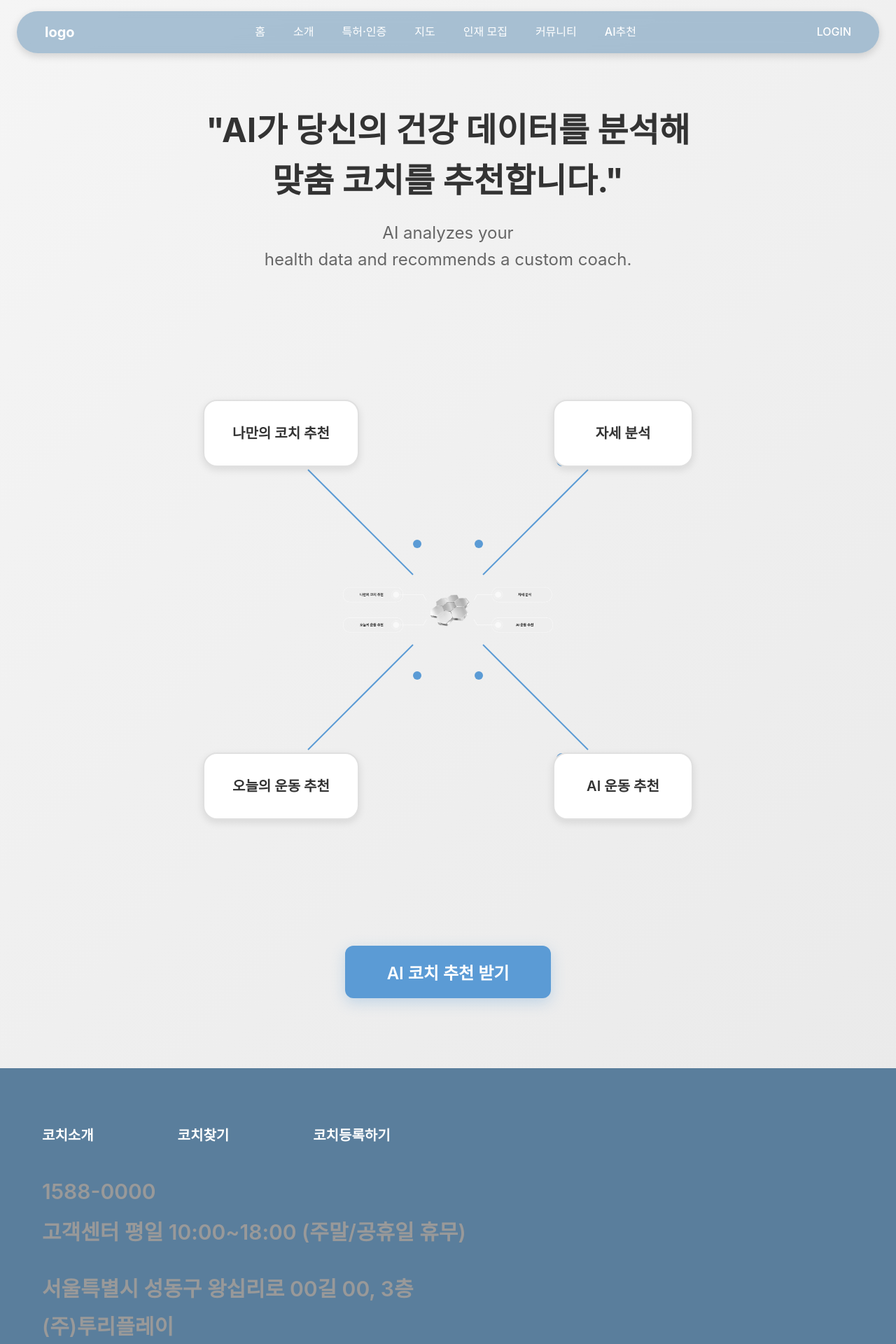
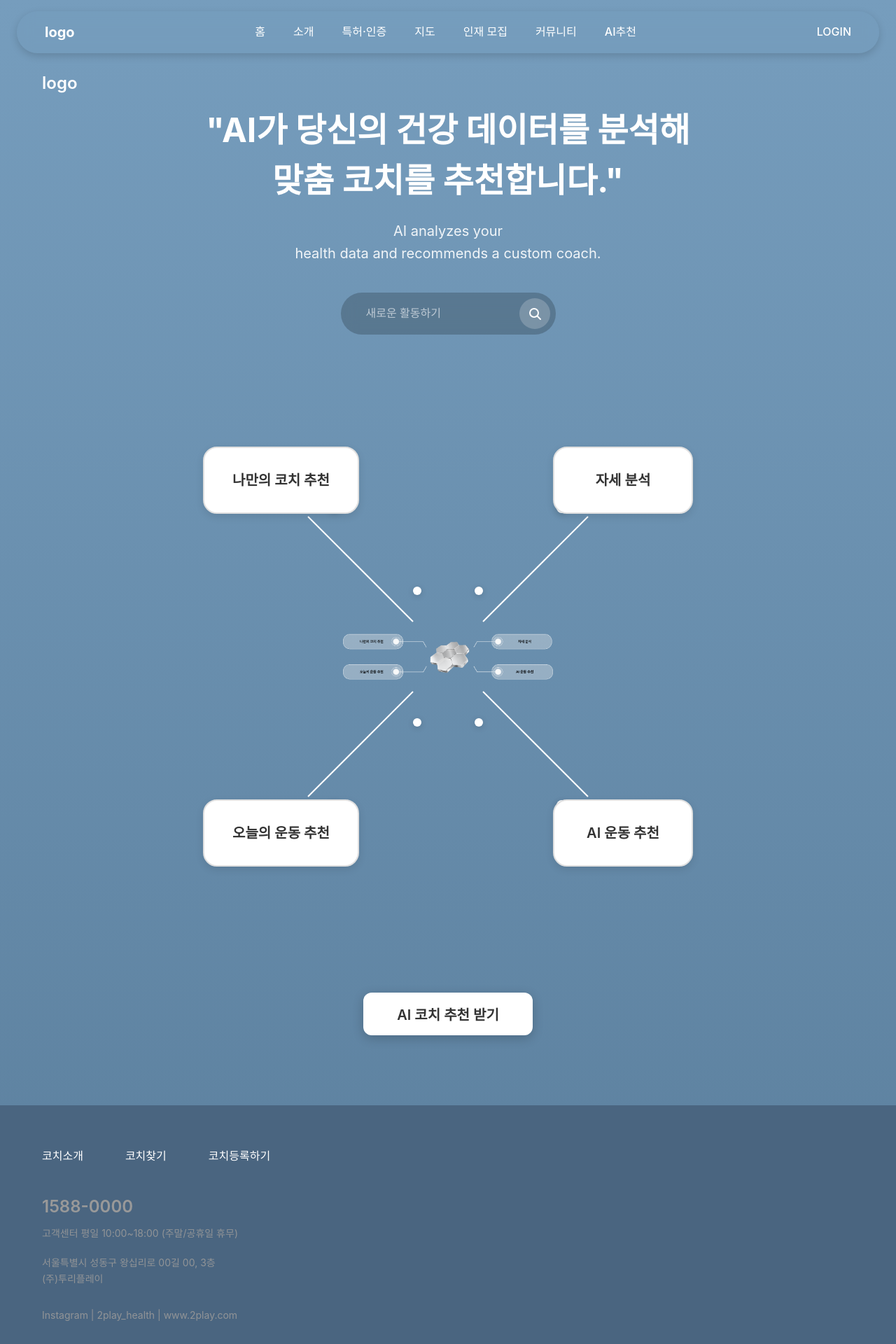
Before and after one commit to moonjun1/health-app, a React app in the folder frontend/: page /ai-matching in a window 1280 px wide. Shown: the top 1920 px of the page at 70% size. Built offline with nearby package versions, Linux system fonts and the light colour scheme; the HTML template or start-up script is replaced by a standard one.

Commit message:
refactor: AI 추천 페이지 디자인 개선
- 파란색 그라데이션 배경 적용
- 로고 추가
- 검색바 UI 구현
- 흰색 연결선 및 원형 디자인으로 변경
- CTA 버튼 흰색 배경으로 변경
- Footer 스타일 개선
- 전체적인 색상 테마 통일

```diff
--- a/frontend/src/pages/AIMatchingPage.css
+++ b/frontend/src/pages/AIMatchingPage.css
@@ -1,7 +1,18 @@
 .ai-matching-page {
-  background: linear-gradient(135deg, #f5f5f5 0%, #e8e8e8 100%);
+  background: linear-gradient(to bottom, #769dbd 0%, #5a7e9c 100%);
   min-height: 100vh;
   width: 100%;
+}
+
+/* Logo */
+.ai-logo {
+  position: absolute;
+  top: 100px;
+  left: 60px;
+  color: white;
+  font-size: 24px;
+  font-weight: 600;
+  z-index: 10;
 }
 
 /* Main Section */
@@ -15,7 +26,7 @@
 }
 
 .ai-main-title {
-  color: #333;
+  color: white;
   font-size: 48px;
   font-weight: 700;
   text-align: center;
@@ -24,12 +35,55 @@
 }
 
 .ai-main-subtitle {
-  color: #666;
-  font-size: 24px;
+  color: rgba(255, 255, 255, 0.9);
+  font-size: 20px;
   font-weight: 400;
   text-align: center;
-  margin-bottom: 80px;
+  margin-bottom: 40px;
   line-height: 1.6;
+}
+
+/* Search Bar */
+.ai-search-bar {
+  display: flex;
+  align-items: center;
+  max-width: 600px;
+  margin: 0 auto 60px;
+  background: rgba(0, 0, 0, 0.2);
+  border-radius: 50px;
+  padding: 8px 8px 8px 24px;
+  backdrop-filter: blur(10px);
+}
+
+.ai-search-input {
+  flex: 1;
+  background: transparent;
+  border: none;
+  outline: none;
+  color: white;
+  font-size: 16px;
+  padding: 12px;
+}
+
+.ai-search-input::placeholder {
+  color: rgba(255, 255, 255, 0.6);
+}
+
+.ai-search-button {
+  background: rgba(255, 255, 255, 0.2);
+  border: none;
+  border-radius: 50%;
+  width: 44px;
+  height: 44px;
+  display: flex;
+  align-items: center;
+  justify-content: center;
+  cursor: pointer;
+  transition: background 0.3s ease;
+}
+
+.ai-search-button:hover {
+  background: rgba(255, 255, 255, 0.3);
 }
 
 /* Honeycomb Container */
@@ -100,9 +154,10 @@
 /* Circles */
 .ai-circle {
   position: absolute;
-  background: #5b9bd5;
+  background: white;
   border-radius: 50%;
   z-index: 2;
+  box-shadow: 0 2px 8px rgba(0, 0, 0, 0.15);
 }
 
 .circle-1 {
@@ -163,28 +218,28 @@
 
 /* CTA Button */
 .ai-cta-button {
-  background: #5b9bd5;
-  color: white;
-  font-size: 24px;
+  background: white;
+  color: #333;
+  font-size: 20px;
   font-weight: 600;
-  padding: 20px 60px;
+  padding: 16px 48px;
   border: none;
   border-radius: 12px;
   cursor: pointer;
-  box-shadow: 0 6px 20px rgba(91, 155, 213, 0.3);
+  box-shadow: 0 4px 16px rgba(0, 0, 0, 0.2);
   transition: all 0.3s ease;
 }
 
 .ai-cta-button:hover {
-  background: #4a8bc4;
+  background: #f5f5f5;
   transform: translateY(-2px);
-  box-shadow: 0 8px 24px rgba(91, 155, 213, 0.4);
+  box-shadow: 0 6px 20px rgba(0, 0, 0, 0.25);
 }
 
 /* Footer */
 .ai-footer {
-  background: #5a7e9c;
-  padding: 80px 60px;
+  background: #4a6580;
+  padding: 60px 60px 40px;
   margin-top: auto;
 }
 
@@ -196,14 +251,14 @@
 
 .footer-links {
   display: flex;
-  gap: 120px;
+  gap: 60px;
   margin-bottom: 40px;
 }
 
 .footer-links a {
   color: white;
-  font-size: 20px;
-  font-weight: 600;
+  font-size: 16px;
+  font-weight: 500;
   text-decoration: none;
   transition: opacity 0.3s;
 }
@@ -213,30 +268,40 @@
 }
 
 .footer-contact {
-  margin-bottom: 30px;
+  margin-bottom: 20px;
 }
 
 .footer-phone {
-  font-size: 30px;
+  font-size: 24px;
   font-weight: 600;
-  margin-bottom: 10px;
+  margin-bottom: 8px;
 }
 
 .footer-hours {
-  font-size: 30px;
-  font-weight: 600;
+  font-size: 14px;
+  font-weight: 400;
+  opacity: 0.9;
 }
 
 .footer-address {
-  font-size: 30px;
-  font-weight: 600;
-  line-height: 1.8;
-  margin-bottom: 40px;
+  font-size: 14px;
+  font-weight: 400;
+  line-height: 1.6;
+  margin-bottom: 30px;
+  opacity: 0.9;
 }
 
 .footer-social {
-  font-size: 30px;
+  font-size: 14px;
   font-weight: 400;
+  opacity: 0.9;
+  display: flex;
+  align-items: center;
+  gap: 12px;
+}
+
+.footer-social p {
+  margin: 0;
 }
 
 /* Responsive */
--- a/frontend/src/pages/AIMatchingPage.jsx
+++ b/frontend/src/pages/AIMatchingPage.jsx
@@ -6,6 +6,9 @@ const AIMatchingPage = () => {
   return (
     <div className="ai-matching-page">
       <Header />
+
+      {/* Logo */}
+      <div className="ai-logo">logo</div>
 
       {/* Main Content */}
       <section className="ai-main-section">
@@ -19,6 +22,21 @@ const AIMatchingPage = () => {
           <br />
           health data and recommends a custom coach.
         </p>
+
+        {/* Search Bar */}
+        <div className="ai-search-bar">
+          <input
+            type="text"
+            placeholder="새로운 활동하기"
+            className="ai-search-input"
+          />
+          <button className="ai-search-button">
+            <svg width="20" height="20" viewBox="0 0 20 20" fill="none">
+              <circle cx="9" cy="9" r="6" stroke="white" strokeWidth="2"/>
+              <path d="M14 14L18 18" stroke="white" strokeWidth="2" strokeLinecap="round"/>
+            </svg>
+          </button>
+        </div>
 
         {/* Honeycomb Center */}
         <div className="ai-honeycomb-container">
@@ -40,10 +58,10 @@ const AIMatchingPage = () => {
 
           {/* Connecting lines */}
           <svg className="ai-connections" viewBox="0 0 800 800">
-            <line x1="200" y1="200" x2="350" y2="350" stroke="#5b9bd5" strokeWidth="2"/>
-            <line x1="600" y1="200" x2="450" y2="350" stroke="#5b9bd5" strokeWidth="2"/>
-            <line x1="200" y1="600" x2="350" y2="450" stroke="#5b9bd5" strokeWidth="2"/>
-            <line x1="600" y1="600" x2="450" y2="450" stroke="#5b9bd5" strokeWidth="2"/>
+            <line x1="200" y1="200" x2="350" y2="350" stroke="white" strokeWidth="2"/>
+            <line x1="600" y1="200" x2="450" y2="350" stroke="white" strokeWidth="2"/>
+            <line x1="200" y1="600" x2="350" y2="450" stroke="white" strokeWidth="2"/>
+            <line x1="600" y1="600" x2="450" y2="450" stroke="white" strokeWidth="2"/>
           </svg>
 
           {/* Circles */}
```
